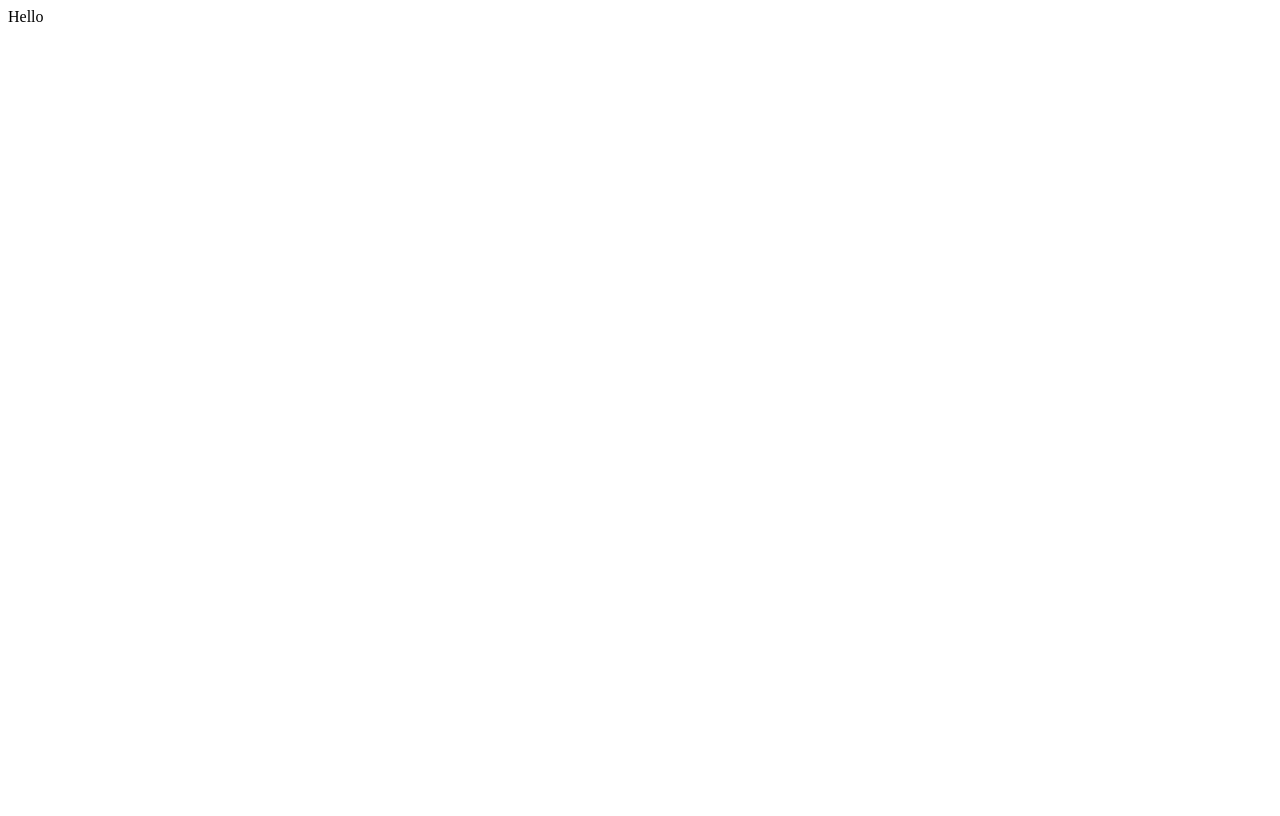
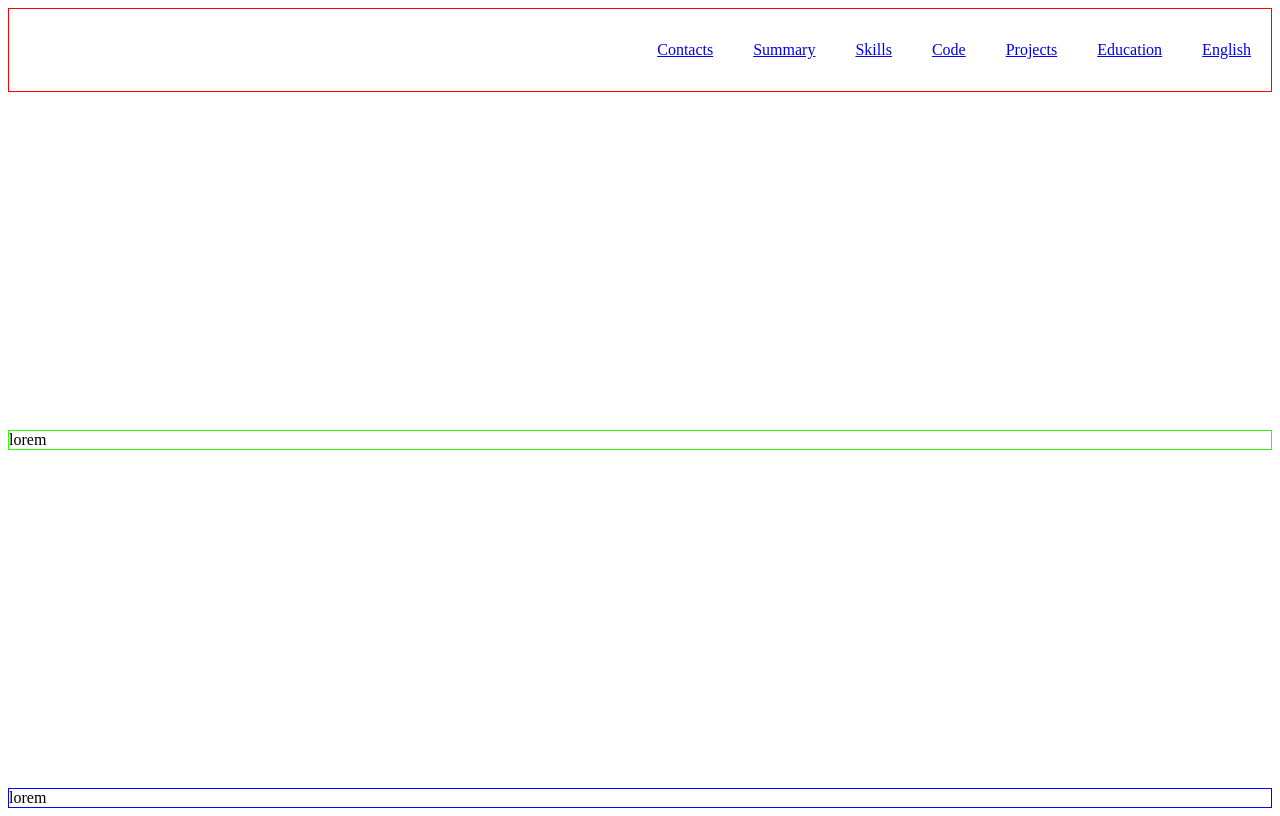
Before and after one commit to Krooshk/rsschool-cv, a plain HTML site: page index.html in a window 1280 px wide. Drawn offline with Linux system fonts and the light colour scheme.

Commit message:
feat: create structure html and css files

```diff
--- a/index.html
+++ b/index.html
@@ -1,12 +1,37 @@
 <!DOCTYPE html>
 <html lang="en">
+
 <head>
-	<meta charset="UTF-8">
-	<meta http-equiv="X-UA-Compatible" content="IE=edge">
-	<meta name="viewport" content="width=device-width, initial-scale=1.0">
-	<title>Document</title>
+    <meta charset="UTF-8">
+    <meta http-equiv="X-UA-Compatible" content="IE=edge">
+    <meta name="viewport" content="width=device-width, initial-scale=1.0">
+    <title>CV</title>
+    <link rel="stylesheet" href="style.css">
+    <link rel="icon" href="">
 </head>
+
 <body>
-	<div>Hello</div>
+    <header class="header">
+        <div class="container">
+            <nav class="nav">
+                <ul class="nav-list">
+                    <li class="nav-item"><a href="#contacts" class="nav-link">Contacts</a></li>
+                    <li class="nav-item"><a href="#summary" class="nav-link">Summary</a></li>
+                    <li class="nav-item"><a href="#skills" class="nav-link">Skills</a></li>
+                    <li class="nav-item"><a href="#skills" class="nav-link">Code</a></li>
+                    <li class="nav-item"><a href="#skills" class="nav-link">Projects</a></li>
+                    <li class="nav-item"><a href="#skills" class="nav-link">Education</a></li>
+                    <li class="nav-item"><a href="#skills" class="nav-link">English</a></li>
+                </ul>
+            </nav>
+        </div>
+    </header>
+    <main class="main">
+        <div class="container">lorem</div>
+    </main>
+    <footer class="footer">
+        <div class="container"> lorem </div>
+    </footer>
 </body>
+
 </html>
--- a/style.css
+++ b/style.css
@@ -1,4 +1,40 @@
-div {
-    color: aqua;
-    background: rgb(189, 119, 14);
+html {
+    scroll-behavior: smooth;
 }
+
+body {
+    display: flex;
+    flex-direction: column;
+    justify-content: space-between;
+    min-height: 100vh;
+}
+
+.nav-list {
+    display: flex;
+    justify-content: flex-end;
+    align-items: center;
+    list-style: none;
+}
+
+.nav-link {
+    padding: 0 20px;
+    line-height: 50px;
+    transition: .3s;
+}
+
+.header {
+    border: 1px solid red;
+}
+
+.main {
+    border: 1px solid rgb(43, 255, 0);
+}
+
+.footer {
+    border: 1px solid rgb(0, 4, 255);
+}
+
+.container {
+    max-width: 1440px;
+    margin: 0 auto;
+}
```
